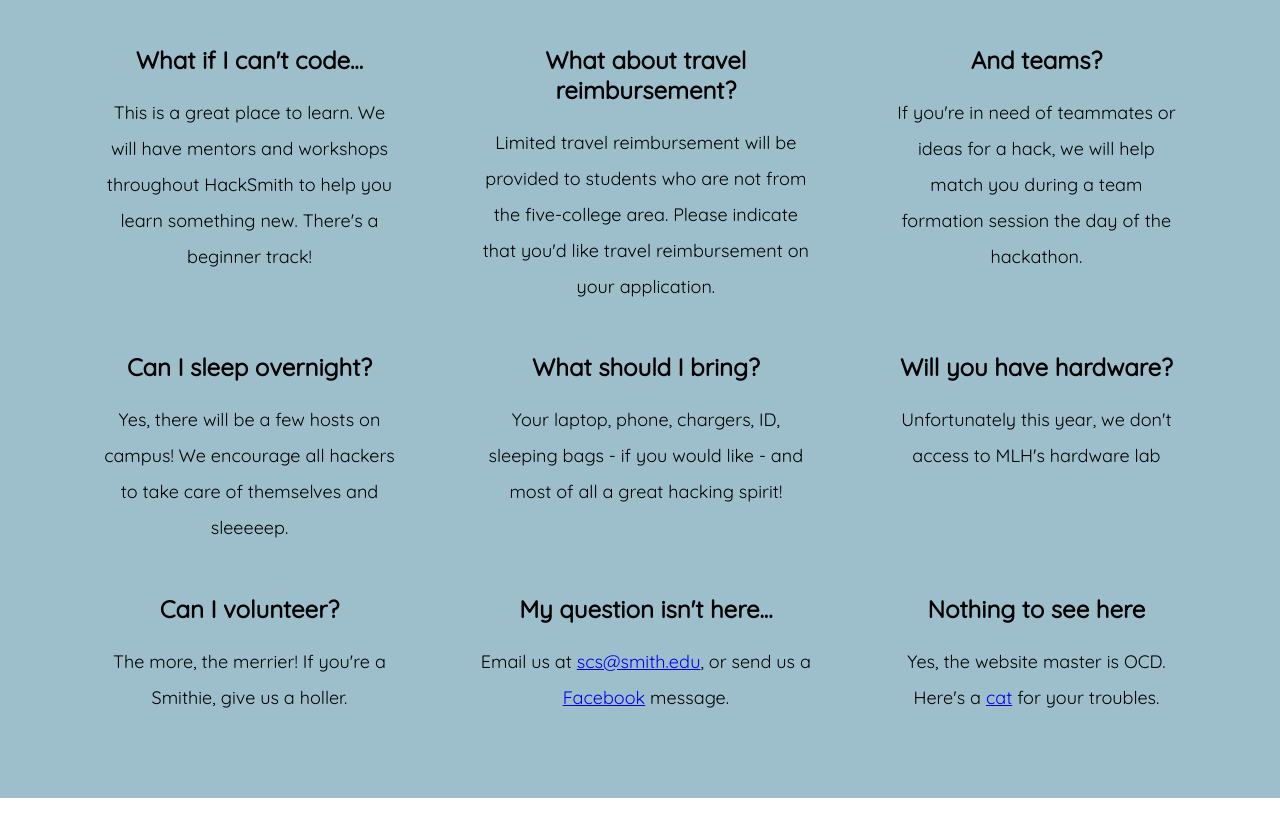
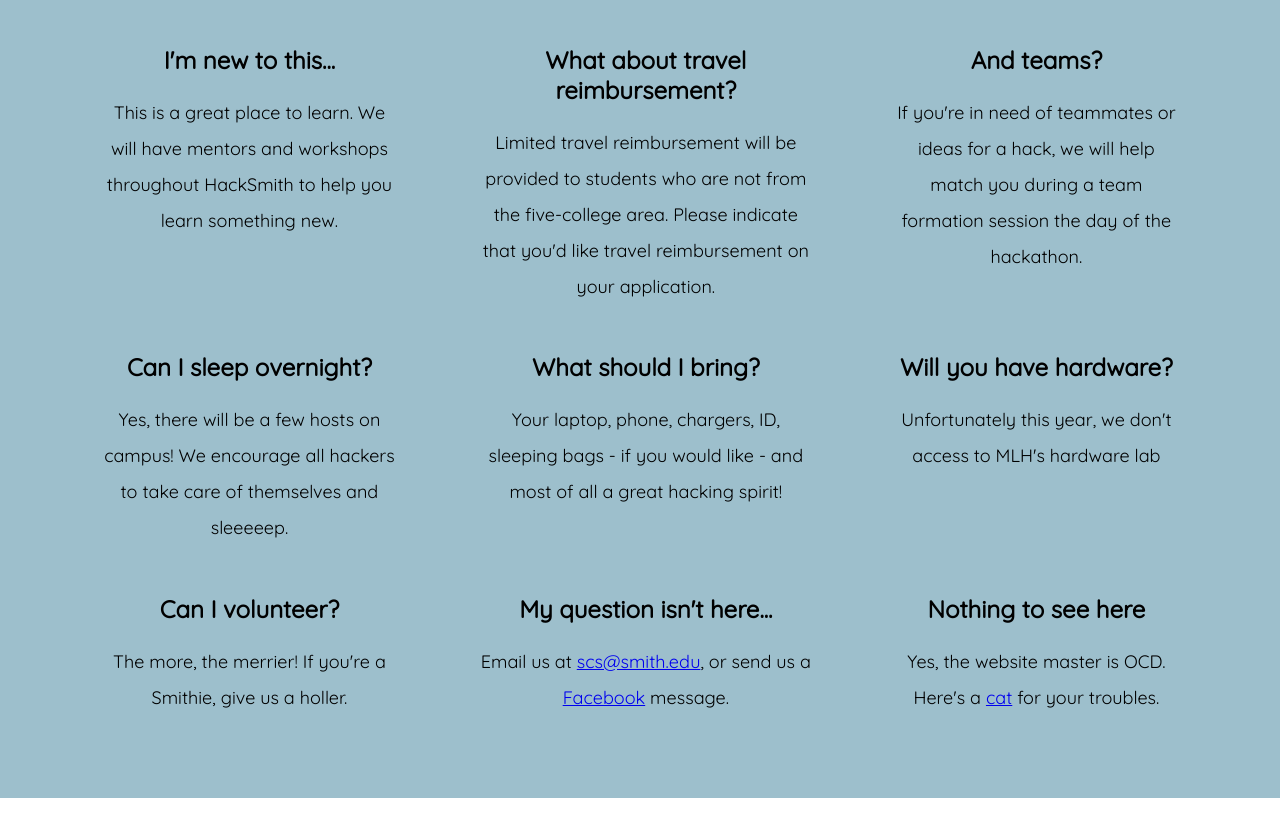
Before and after one commit to SmithiesInCS/smithiesincs.github.io, a plain HTML site: page index.html in a window 1280 px wide. Shown: the part 2000-2837 px from the top of the page. Drawn offline with nearby package versions, Linux system fonts and the light colour scheme; a web font is replaced by a local one.

Commit message:
Update index.html

```diff
--- a/index.html
+++ b/index.html
@@ -84,8 +84,8 @@
         </div>
 
         <div class="grid-item">
-          <h2>What if I can't code...</h2>
-          <p>This is a great place to learn. We will have mentors and workshops throughout HackSmith to help you learn something new. There's a beginner track!</p>
+          <h2>I'm new to this...</h2>
+          <p>This is a great place to learn. We will have mentors and workshops throughout HackSmith to help you learn something new.</p>
         </div>
 
         <div class="grid-item">
```
